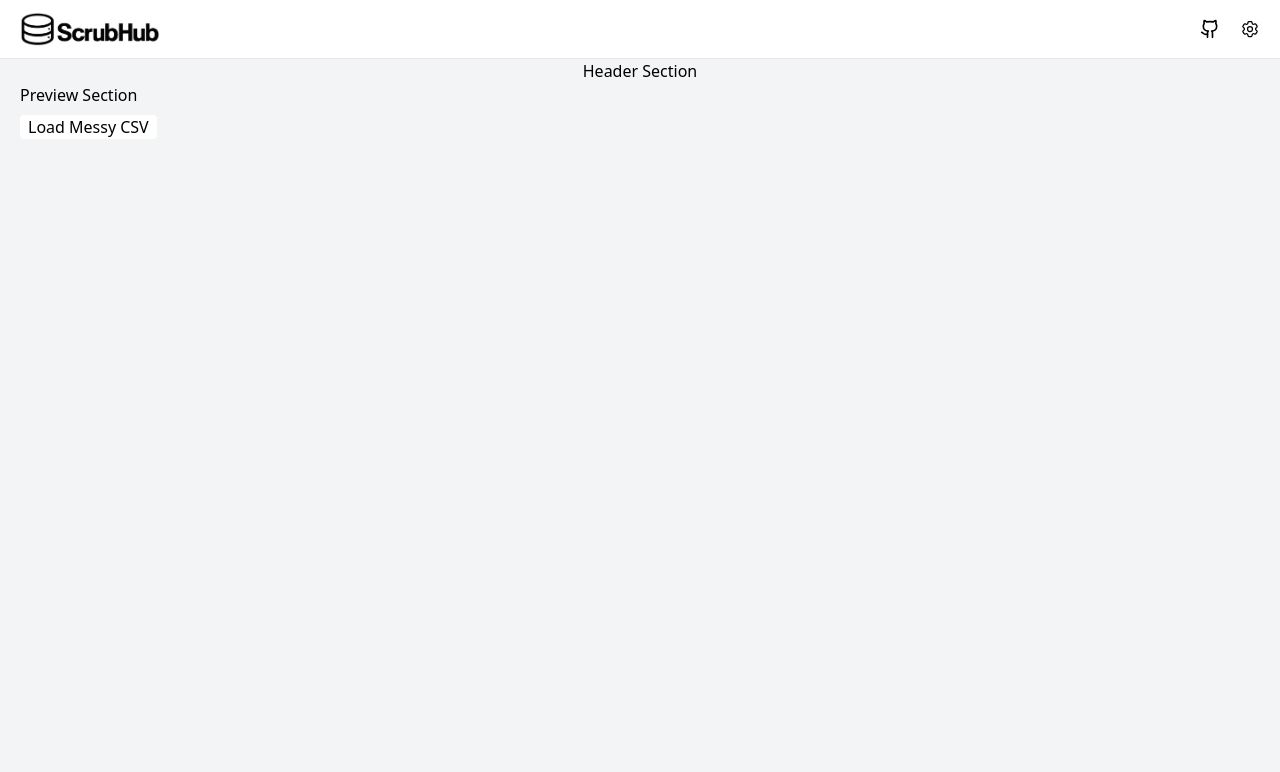
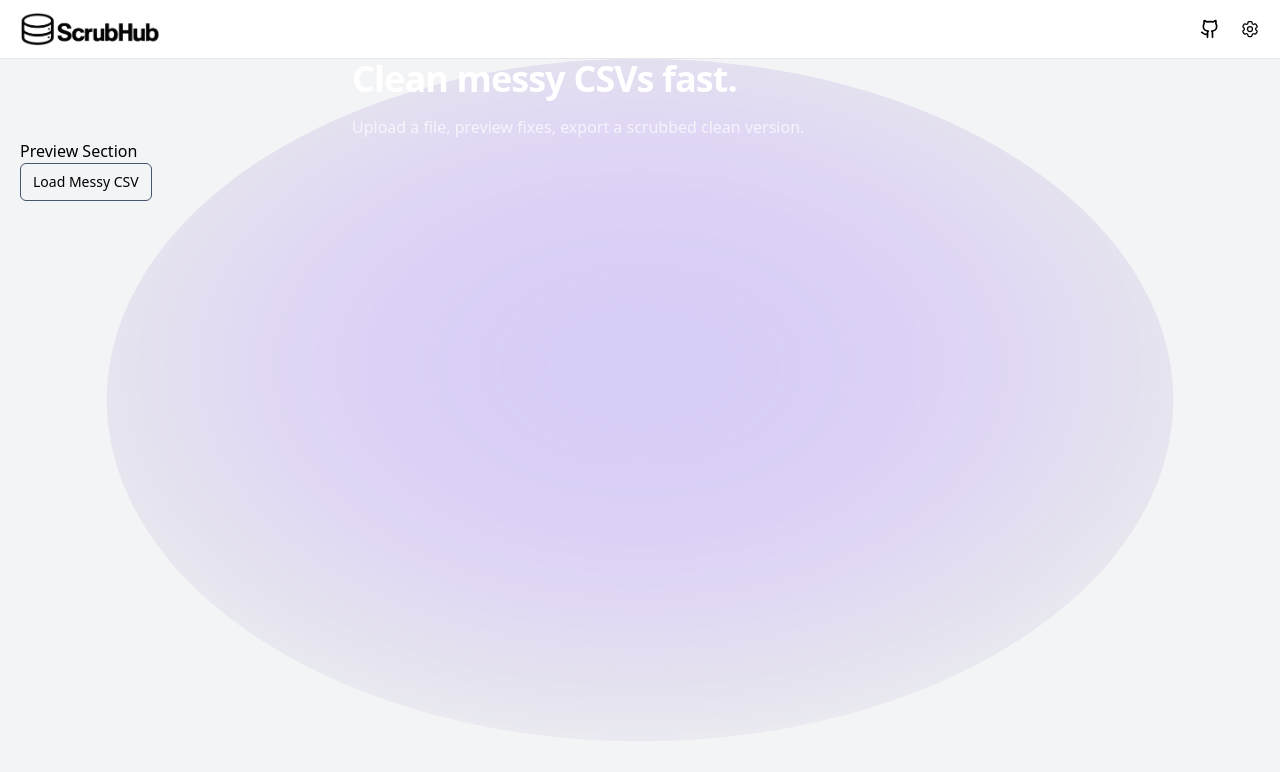
Before and after one commit to BrandonCarp/data_clean, a Next.js app in the folder frontend/: page / in a window 1280 px wide. Shown: the top 772 px of the page. Built offline with nearby package versions, Linux system fonts and the light colour scheme.

Commit message:
update ui:

```diff
--- a/frontend/components/CleanButton.tsx
+++ b/frontend/components/CleanButton.tsx
@@ -34,7 +34,7 @@ export default function CleanButton({
   return (
     <button
       onClick={handleClean}
-      className="px-4 py-5 bg-blue-600 text-white rounded hover:bg-blue-700"
+      className="rounded-md border border-slate-600 px-3 py-2 text-sm"
     >
       Clean CSV
     </button>
--- a/frontend/components/Header.tsx
+++ b/frontend/components/Header.tsx
@@ -1,9 +1,34 @@
-import UploadButton from "./UploadButton";
-
 export default function Header() {
   return (
-    <div className="flex flex-col items-center">
-      <h1>Header Section</h1>
+    <div className="">
+      {/* Text */}
+      <div className="relative z-10 mx-auto max-w-xl">
+        <h1 className="text-white text-4xl font-semibold tracking-tight">
+          Clean messy CSVs fast.
+        </h1>
+
+        <p className="mt-4 text-white/70">
+          Upload a file, preview fixes, export a scrubbed clean version.
+        </p>
+      </div>
+      <div className="absolute inset-0 -z-10 flex items-center justify-center">
+        <svg
+          className="w-[140%] h-[140%] opacity-60"
+          viewBox="0 0 600 420"
+          aria-hidden="true"
+        >
+          <defs>
+            <radialGradient id="spotlight" cx="50%" cy="45%" r="65%">
+              <stop offset="0%" stopColor="#A78BFA" stopOpacity="0.6" />
+              <stop offset="55%" stopColor="#7C3AED" stopOpacity="0.25" />
+              <stop offset="100%" stopColor="#1E1B4B" stopOpacity="0" />
+            </radialGradient>
+          </defs>
+
+          {/* Clean oval spotlight */}
+          <ellipse cx="300" cy="210" rx="250" ry="160" fill="url(#spotlight)" />
+        </svg>
+      </div>
     </div>
   );
 }
--- a/frontend/components/PreviewButton.tsx
+++ b/frontend/components/PreviewButton.tsx
@@ -9,7 +9,7 @@ export default function PreviewButton({ parseCsv, fileName }: PrevButtonProps) {
   return (
     <div>
       <button
-        className="bg-white text-black rounded px-2 cursor-pointer my-2"
+        className="rounded-md border border-slate-600 px-3 py-2 text-sm"
         onClick={parseCsv}
       >
         {fileName}
--- a/frontend/components/TableSection.tsx
+++ b/frontend/components/TableSection.tsx
@@ -23,9 +23,13 @@ export default function TableSection() {
   const [cleanedHeaders, setCleanedHeaders] = useState<string[]>([]);
 
   async function fetchCsv() {
-    const res = await fetch("/data/raw_orders.csv");
+    const path = "/data/raw_orders.csv";
+    const res = await fetch(path);
     const text = await res.text();
+
     setMessyCsv(text);
+    setFileName(path.split("/").pop()!);
+
     return text;
   }
 
@@ -63,7 +67,7 @@ export default function TableSection() {
             <TableCard
               rows={rows}
               headers={headers}
-              title="Original CSV"
+              title={fileName}
               bgColor="bg-amber-100"
               bdColor="border border-amber-700"
               textColor="text-amber-800 font-semibold"
@@ -86,7 +90,7 @@ export default function TableSection() {
                 <TableCard
                   rows={cleanedRows}
                   headers={cleanedHeaders}
-                  title="Cleaned CSV"
+                  title={fileName}
                   bgColor="bg-emerald-200"
                   bdColor="border border-emerald-500"
                   textColor="text-emerald-900 font-semibold"
--- a/frontend/tailwind.config.ts
+++ b/frontend/tailwind.config.ts
@@ -1,4 +1,4 @@
-import { Config } from "tailwindcss";
+import type { Config } from "tailwindcss";
 
 const config: Config = {
   content: [
@@ -9,19 +9,37 @@ const config: Config = {
   darkMode: "selector",
   theme: {
     extend: {
-      // colors: {
-      //   gray: {
-      //     darkest: "#0f0f0fff",
-      //     dark: "#1C1C1C",
-      //     light: "#DADADA",
-      //     lightest: "#F5F5F5",
-      //   },
-      //   purple: {
-      //     main: "#B582F4",
-      //   },
-      // },
+      keyframes: {
+        blob: {
+          "0%, 100%": {
+            transform: "translate(-50%, 0) scale(1)",
+          },
+          "33%": {
+            transform: "translate(-48%, 8px) scale(1.04)",
+          },
+          "66%": {
+            transform: "translate(-52%, -6px) scale(0.98)",
+          },
+        },
+        blob2: {
+          "0%, 100%": {
+            transform: "translate(0, 0) scale(1)",
+          },
+          "40%": {
+            transform: "translate(10px, -8px) scale(1.03)",
+          },
+          "75%": {
+            transform: "translate(-8px, 6px) scale(0.99)",
+          },
+        },
+      },
+      animation: {
+        blob: "blob 22s ease-in-out infinite",
+        blob2: "blob2 28s ease-in-out infinite",
+      },
     },
   },
   plugins: [],
 };
+
 export default config;
```
